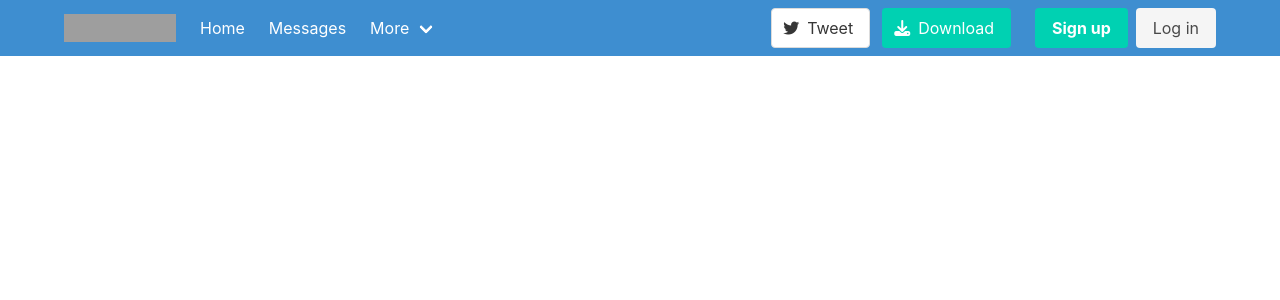
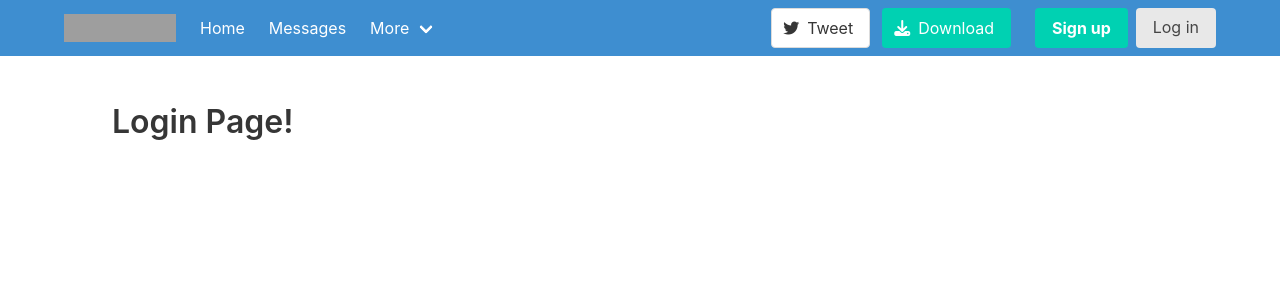
Before and after one commit to JeremySegarra/Advanced-Web-Programming, a Vue app in the folder client/: page /login in a window 1280 px wide. Shown: the top 300 px of the page. Built offline with nearby package versions, Linux system fonts and the light colour scheme; grey boxes are pictures that could not be loaded.

Commit message:
navigation styling

```diff
--- /dev/null
+++ b/client/src/assets/styles/main.scss
@@ -0,0 +1,7 @@
+.navbar {
+  .is-active {
+    border-color: #000048;
+    border-bottom-width: 3px;
+    border-bottom-style: solid;
+  }
+}
--- a/client/src/main.ts
+++ b/client/src/main.ts
@@ -1,6 +1,7 @@
 import { createApp } from "vue";
 import "bulma";
 import "@fortawesome/fontawesome-free/css/all.css";
+import "./assets/styles/main.scss";
 
 import App from "./App.vue";
 import router from "./router";
--- /dev/null
+++ b/client/src/pages/Generic.vue
@@ -0,0 +1,20 @@
+<script setup lang="ts">
+import { defineProps } from "vue";
+
+const props = defineProps({
+  title: {
+    type: String,
+    default: "Hello World",
+  },
+});
+</script>
+
+<template>
+  <div>
+    <div class="section">
+      <h1 class="title">{{ props.title }}</h1>
+    </div>
+  </div>
+</template>
+
+<style scoped></style>
--- a/client/src/router/index.ts
+++ b/client/src/router/index.ts
@@ -2,13 +2,17 @@ import { createRouter, createWebHistory, RouteRecordRaw } from "vue-router";
 
 import Home from "../pages/Home.vue";
 import Messages from "../pages/Messages.vue";
+import Generic from "../pages/Generic.vue";
 
 // 2. Define some routes
 // Each route should map to a component.
 // We'll talk about nested routes later.
 const routes: RouteRecordRaw[] = [
   { path: "/", component: Home },
-  // { path: "/about", component: About },
+  { path: "/about", component: Generic, props: { title: "About Page!" } },
+  { path: "/contact", component: Generic, props: { title: "Contact Page!" } },
+  { path: "/login", component: Generic, props: { title: "Login Page!" } },
+  { path: "/signup", component: Generic, props: { title: "SignUp Page!" } },
   { path: "/messages", component: Messages },
 ];
 
@@ -19,6 +23,7 @@ const router = createRouter({
   // 4. Provide the history implementation to use. We are using the hash history for simplicity here.
   history: createWebHistory(),
   routes, // short for `routes: routes`
+  linkActiveClass: "is-active",
 });
 
 export default router;
```
